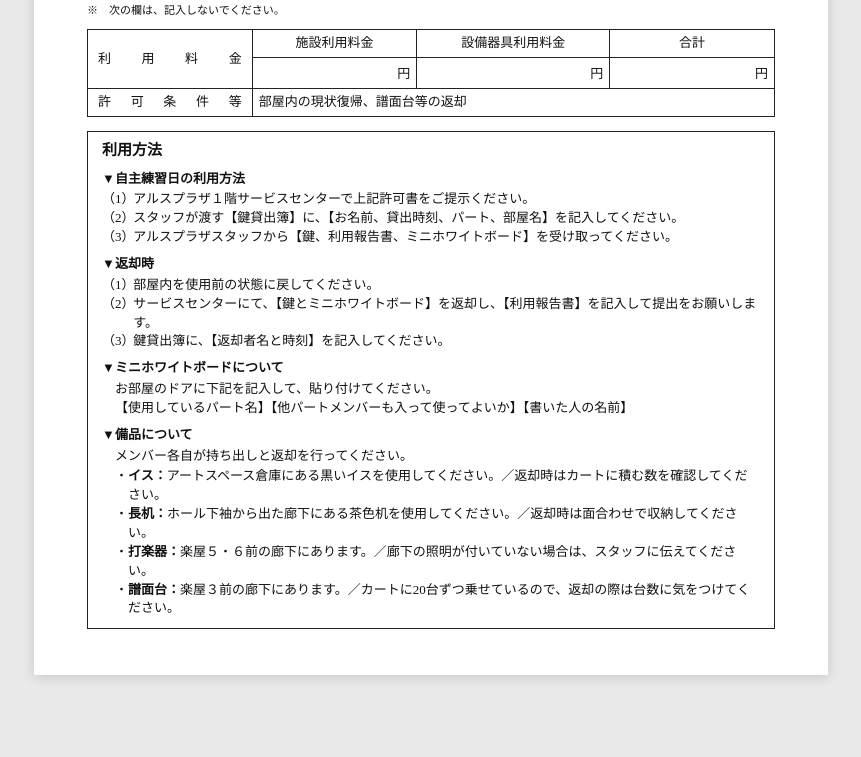
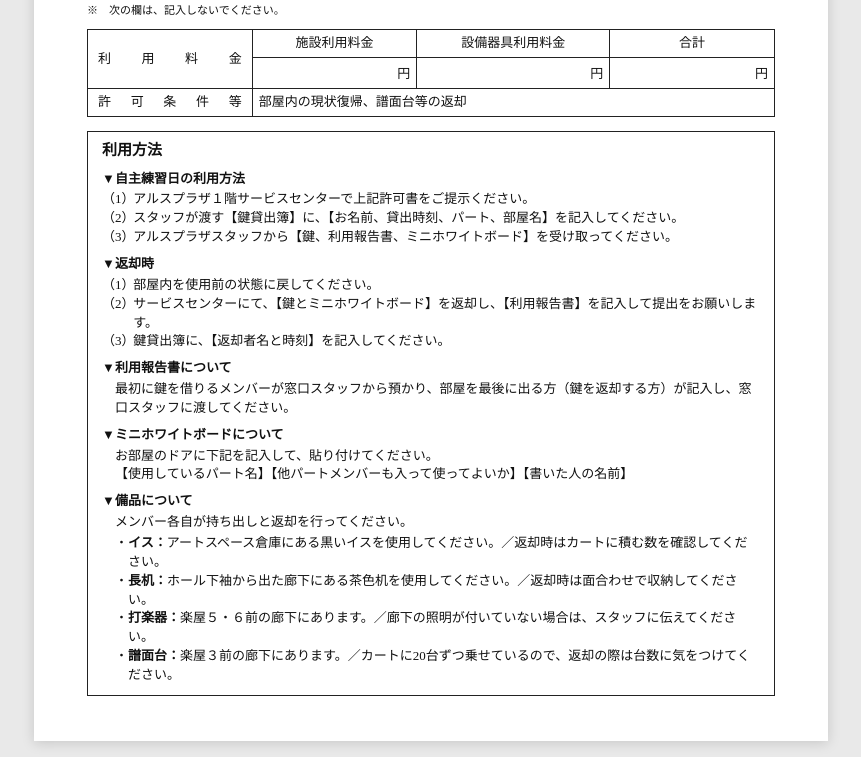
Before and after one commit to mEqLna/superbrass-openchat, a plain HTML site: page shinsei-202612/index.html in a window 1280 px wide. Shown: the part 1103-1860 px from the top of the page, without its empty margins (209-1070 px from the left). Before the commit the page ends 1794 px from the top, so only its background shows below. Drawn offline with Linux system fonts and the light colour scheme.

Commit message:
Add usage report section
Co-Authored-By: Claude Opus 5.5 <noreply@anthropic.com>
Claude-Session: https://claude.ai/code/session_01GKq78HAwdeULBJJDWTtMRR

```diff
--- a/shinsei-202612/index.html
+++ b/shinsei-202612/index.html
@@ -175,6 +175,8 @@
       <li>サービスセンターにて、【鍵とミニホワイトボード】を返却し、【利用報告書】を記入して提出をお願いします。</li>
       <li>鍵貸出簿に、【返却者名と時刻】を記入してください。</li>
     </ol>
+    <h3>▼利用報告書について</h3>
+    <p>最初に鍵を借りるメンバーが窓口スタッフから預かり、部屋を最後に出る方（鍵を返却する方）が記入し、窓口スタッフに渡してください。</p>
     <h3>▼ミニホワイトボードについて</h3>
     <p>お部屋のドアに下記を記入して、貼り付けてください。<br>【使用しているパート名】【他パートメンバーも入って使ってよいか】【書いた人の名前】</p>
     <h3>▼備品について</h3>
```
